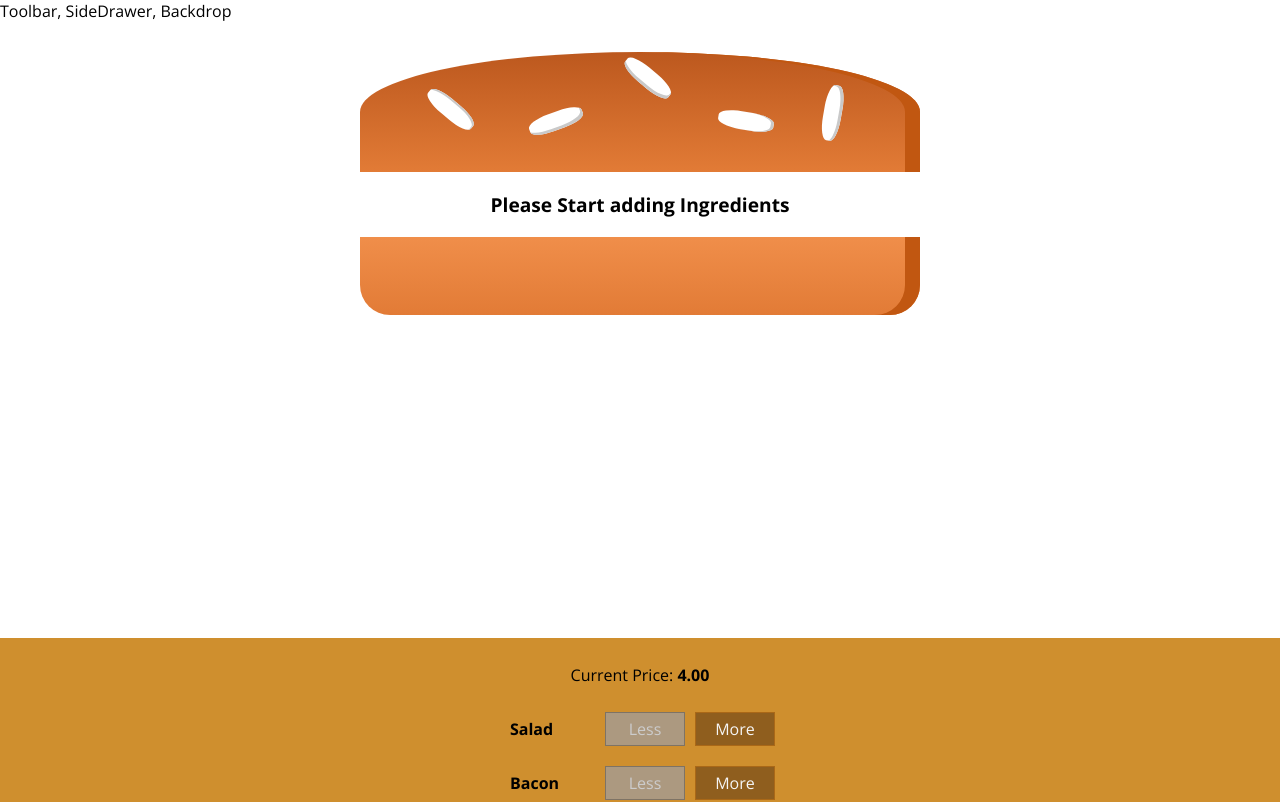
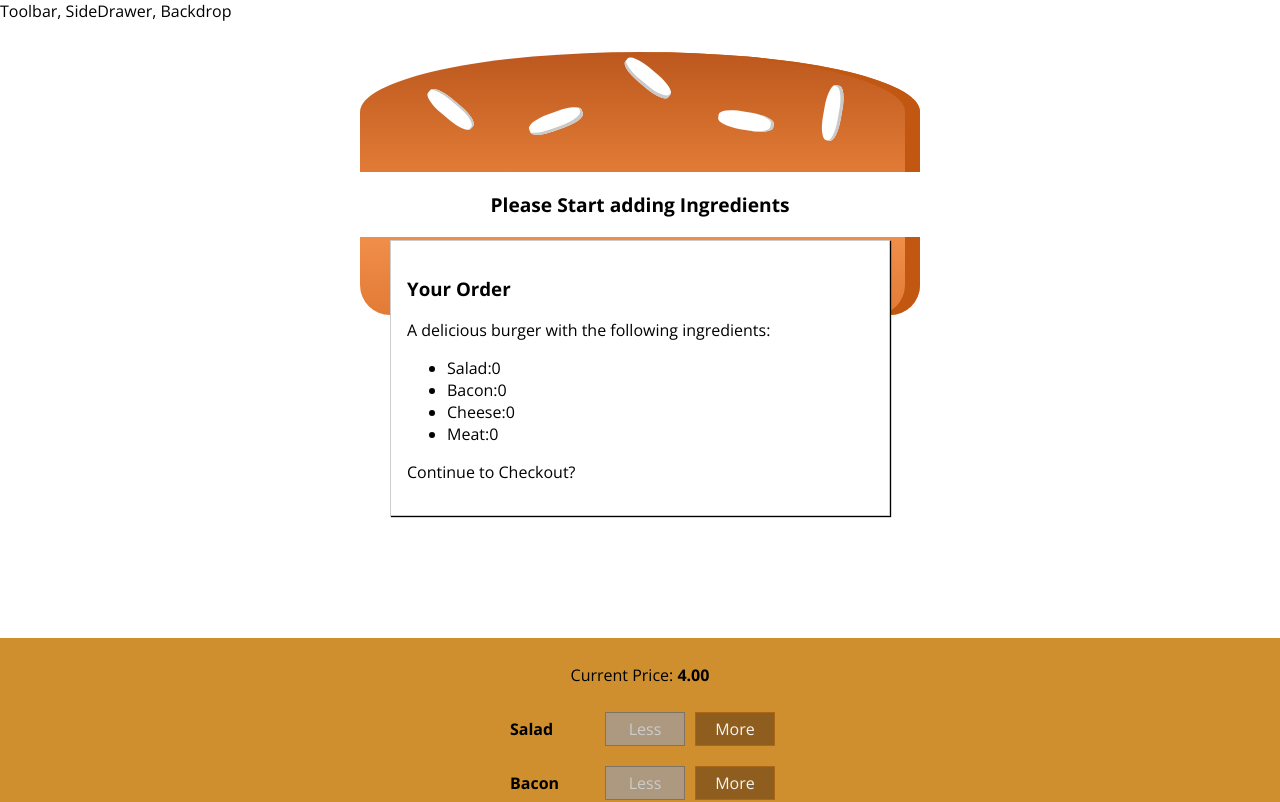
Before and after one commit to ZEXAWY/Burger-Builder, a React (Create React App) app: page / in a window 1280 px wide. Shown: the top 802 px of the page. Built offline with nearby package versions, Linux system fonts and the light colour scheme.

Commit message:
Adding OrderSummary

```diff
--- /dev/null
+++ b/src/components/Burger/OrderSummary/OrderSummary.js
@@ -0,0 +1,25 @@
+import React from "react";
+
+import Aux from "../../../hoc/Auxilliary";
+
+const orderSummary = (props) => {
+  const ingredientSummary = Object.keys(props.ingredients).map((igKey) => {
+    return (
+      <li key={igKey}>
+        <span style={{ textTransform: "capitalize" }}>{igKey}</span>:
+        {props.ingredients[igKey]}
+      </li>
+    );
+  });
+
+  return (
+    <Aux>
+      <h3>Your Order</h3>
+      <p>A delicious burger with the following ingredients: </p>
+      <ul>{ingredientSummary}</ul>
+      <p>Continue to Checkout?</p>
+    </Aux>
+  );
+};
+
+export default orderSummary;
--- /dev/null
+++ b/src/components/UI/Modal/Modal.js
@@ -0,0 +1,7 @@
+import React from "react";
+
+import classes from "./Modal.module.css";
+
+const modal = (props) => <div className={classes.Modal}>{props.children}</div>;
+
+export default modal;
--- /dev/null
+++ b/src/components/UI/Modal/Modal.module.css
@@ -0,0 +1,20 @@
+.Modal {
+  position: fixed;
+  z-index: 500;
+  background-color: white;
+  width: 70%;
+  border: 1px solid #ccc;
+  box-shadow: 1px 1px 1px black;
+  padding: 16px;
+  left: 15%;
+  top: 30%;
+  box-sizing: border-box;
+  transition: all 0.3 ease-out;
+}
+
+@media (min-width: 600px) {
+  .Modal {
+    width: 500px;
+    left: calc(50% - 250px);
+  }
+}
--- a/src/containers/BurgerBuilder.js
+++ b/src/containers/BurgerBuilder.js
@@ -3,6 +3,8 @@
 import Aux from "../hoc/Auxilliary";
 import Burger from "../components/Burger/Burger";
 import BuildControls from "../components/Burger/BuildControls/BuildControls";
+import Modal from "../components/UI/Modal/Modal";
+import OrderSummary from "../components/Burger/OrderSummary/OrderSummary";
 
 const INGREDIENT_PRICES = {
   salad: 0.5,
@@ -75,6 +77,9 @@
 
     return (
       <Aux>
+        <Modal>
+          <OrderSummary ingredients={this.state.ingredients}/>
+        </Modal>
         <Burger ingredients={this.state.ingredients} />
         <BuildControls
           ingredientAdded={this.addIngredientHandler}
```
Also changed, not shown: src/components/UI/Backdrop/Backdrop.js (added).
